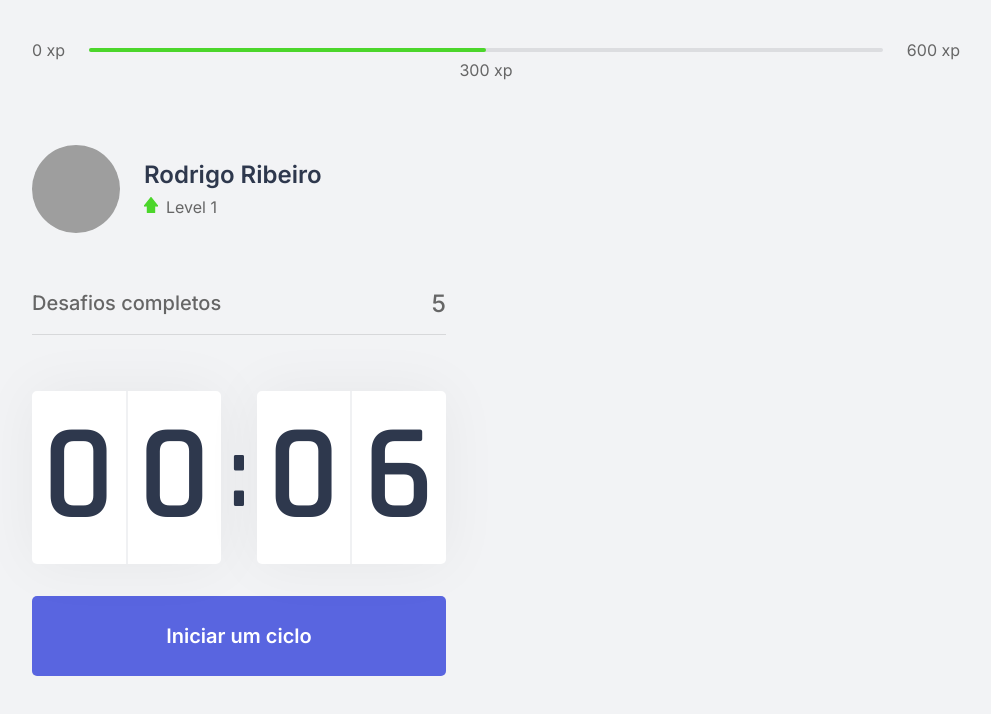
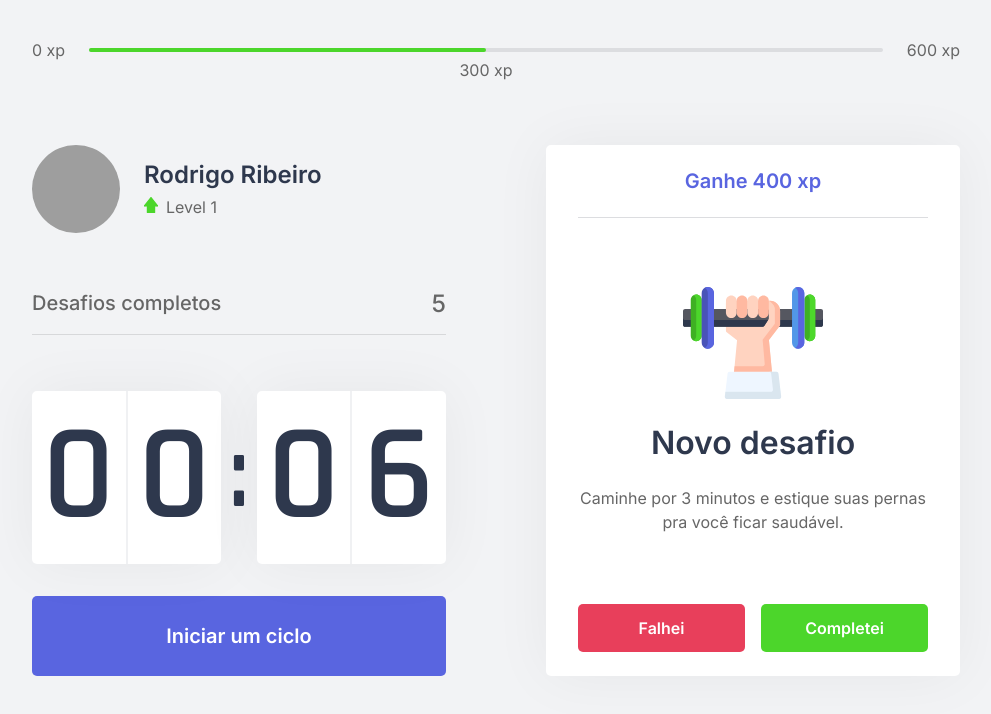
Before and after one commit to rdgrb/nlw-move-it, a Next.js app: page / in a window 1280 px wide. Shown: the top 714 px of the page, without its empty margins (144-1135 px from the left). Built offline with nearby package versions, Linux system fonts and the light colour scheme; grey boxes are pictures that could not be loaded.

Commit message:
Adicionado layout do cartão de desafio

```diff
--- /dev/null
+++ b/src/components/ChallengeBox.tsx
@@ -0,0 +1,40 @@
+import styles from "../styles/components/ChallengeBox.module.css";
+
+export function ChallengeBox() {
+    const hasChallenge = true;
+
+    return (
+        <div className={styles.boxContainer}>
+            {hasChallenge ? (
+                <div className={styles.challengeActive}>
+                    <header>Ganhe 400 xp</header>
+
+                    <main>
+                        <img src="icons/body.svg" alt="" />
+                        <strong>Novo desafio</strong>
+                        <p>Caminhe por 3 minutos e estique suas pernas
+                            pra você ficar saudável.</p>
+                    </main>
+
+                    <footer>
+                        <button type="button" className={styles.failedButton}>
+                            Falhei
+                        </button>
+                        <button type="button" className={styles.succeededButton}>
+                            Completei
+                        </button>
+                    </footer>
+                </div>
+            ) : (
+                <div className={styles.challengeNotActive}>
+                    <strong>Inicie um ciclo para receber desafios a serem completados</strong>
+
+                    <p>
+                        <img src="icons/level-up.svg" alt="Level up icon" />
+                        Avance de level completando desafios.
+                    </p>
+                </div>
+            )}
+        </div>
+    )
+}
--- a/src/pages/index.tsx
+++ b/src/pages/index.tsx
@@ -1,3 +1,4 @@
+import { ChallengeBox } from "../components/ChallengeBox";
 import { CompletedChallenges } from "../components/CompletedChallenges";
 import { Countdown } from "../components/Countdown";
 import { ExperienceBar } from "../components/ExperienceBar";
@@ -17,7 +18,7 @@
           <Countdown />
         </div>
         <div>
-
+          <ChallengeBox />
         </div>
       </section>
     </div>
--- /dev/null
+++ b/src/styles/components/ChallengeBox.module.css
@@ -0,0 +1,106 @@
+.boxContainer {
+    height: 100%;
+    background: var(--white);
+    border-radius: 5px;
+    box-shadow: 0 0 60px rgba(0, 0, 0, 0.05);
+    padding: 1.5rem 2rem;
+
+    display: flex;
+    flex-direction: column;
+    align-items: center;
+    justify-content: center;
+
+    text-align: center;
+}
+
+.challengeNotActive {
+    display: flex;
+    flex-direction: column;
+    align-items: center;
+    padding: 1.5rem;
+}
+
+.challengeNotActive strong {
+    font-size: 1.5rem;
+    font-weight: 500;
+    line-height: 1.4;
+    text-align: center;
+    max-width: 80%;
+}
+
+.challengeNotActive p {
+    display: flex;
+    flex-direction: row;
+    align-items: center;
+    line-height: 1.4;
+    text-align: left;
+}
+
+.challengeNotActive p > img {
+    margin-right: 0.1rem;
+    width: 35%;
+    height: 35%;
+}
+
+.challengeActive {
+    height: 100%;
+    display: flex;
+    flex-direction: column;
+}
+
+.challengeActive header {
+    color: var(--blue);
+    font-weight: 600;
+    font-size: 1.25rem;
+    padding: 0 2rem 1.5rem;
+    border-bottom: 1px solid var(--gray-line);
+}
+
+.challengeActive main {
+    flex: 1;
+    display: flex;
+    flex-direction: column;
+    align-items: center;
+    justify-content: center;
+}
+
+.challengeActive main strong {
+    font-size: 2rem;
+    font-weight: 600;
+    color: var(--title);
+    margin: 1.5rem;
+}
+
+.challengeActive main p {
+    line-height: 1.5;
+}
+
+.challengeActive footer {
+    display: grid;
+    grid-template-columns: 1fr 1fr;
+    gap: 1rem;
+}
+
+.challengeActive footer button {
+    height: 3rem;
+    display: flex;
+    align-items: center;
+    justify-content: center;
+    border: 0;
+    border-radius: 5px;
+    color: var(--white);
+    font-size: 1rem;
+    font-weight: 600;
+}
+
+.challengeActive footer button:hover {
+    filter: brightness(0.9);
+}
+
+.failedButton {
+    background: var(--red);
+}
+
+.succeededButton {
+    background: var(--green);
+}
```
